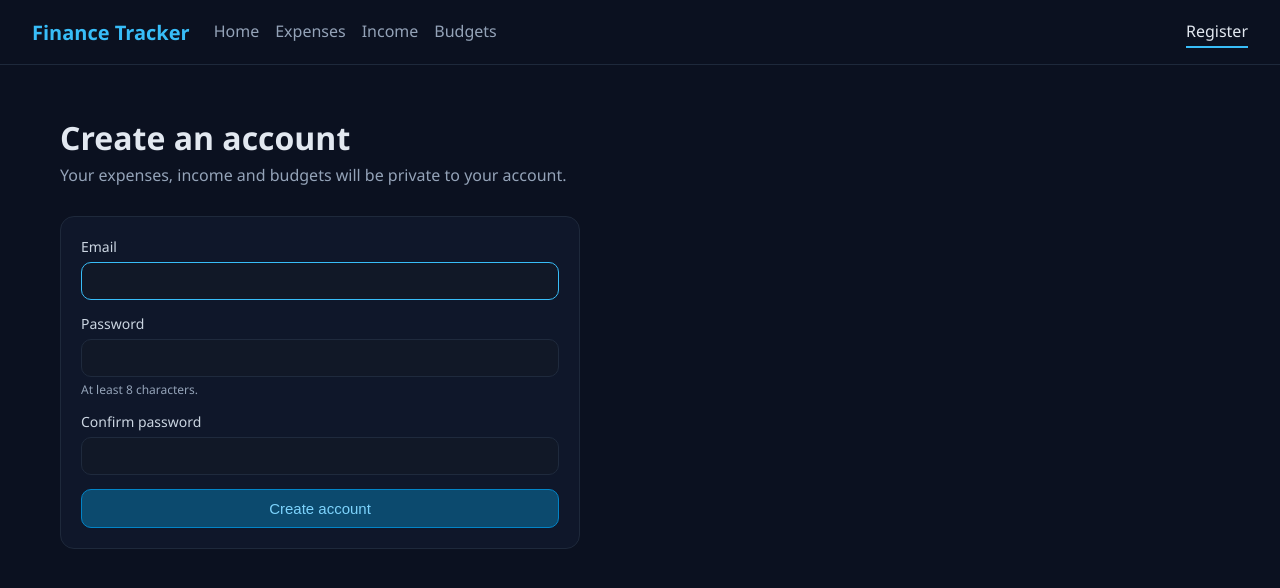
After one commit to JudeFlourish/Finance-Tracker, a Flask app: page /register in a window 1280 px wide. The commit adds this page. Shown: the top 588 px of the page. Run offline with Flask 3, Linux system fonts and the light colour scheme.

Commit message:
registration page design

```diff
--- a/finance_tracker/__init__.py
+++ b/finance_tracker/__init__.py
@@ -8,6 +8,7 @@ import os
 from flask import Flask
 
 from . import config, database, importer, web
+from .auth import login
 
 
 def create_app(test_config=None):
@@ -19,6 +20,7 @@ def create_app(test_config=None):
     # make the folder for the SQLite file (instance/ by default, not committed)
     os.makedirs(os.path.dirname(os.path.abspath(app.config["DATABASE"])), exist_ok=True)
     database.init_app(app)
+    login.init_app(app)
     importer.init_app(app)
     web.init_app(app)
 
@@ -28,6 +30,7 @@ def create_app(test_config=None):
 
 def _register_blueprints(app):
     # each feature is its own blueprint, adding a feature = one line here
+    from .auth.routes import bp as auth_bp
     from .budgets.routes import bp as budgets_bp
     from .dashboard.routes import bp as dashboard_bp
     from .expenses.routes import bp as expenses_bp
@@ -37,3 +40,4 @@ def _register_blueprints(app):
     app.register_blueprint(expenses_bp)
     app.register_blueprint(income_bp)
     app.register_blueprint(budgets_bp)
+    app.register_blueprint(auth_bp)
--- /dev/null
+++ b/finance_tracker/auth/routes.py
@@ -0,0 +1,51 @@
+"""HTTP layer for accounts (US-10). No SQL and no validation rules in here."""
+from flask import Blueprint, flash, redirect, render_template, request, url_for
+from flask_login import current_user, login_user
+from sqlalchemy.exc import IntegrityError
+
+from ..database import db
+from ..validation import ValidationError
+from .repository import UserRepository
+from .validation import MIN_PASSWORD_LENGTH, validate_registration
+
+bp = Blueprint("auth", __name__)
+
+EMAIL_TAKEN = "An account with this email already exists."
+
+
+def _form_page(email="", status=200):
+    # only the email is shown again after an error, never the password
+    return render_template(
+        "auth/register.html", email=email, min_length=MIN_PASSWORD_LENGTH,
+    ), status
+
+
+@bp.route("/register", methods=["GET", "POST"])
+def register():
+    # someone already logged in doesn't need a new account
+    if current_user.is_authenticated:
+        return redirect(url_for("dashboard.home"))
+    if request.method == "GET":
+        return _form_page()
+
+    typed_email = request.form.get("email", "")
+    try:
+        registration = validate_registration(request.form)
+    except ValidationError as error:
+        flash(str(error), "error")
+        return _form_page(typed_email, 400)
+
+    repo = UserRepository(db.session)
+    if repo.get_by_email(registration.email) is not None:
+        flash(EMAIL_TAKEN, "error")
+        return _form_page(typed_email, 400)
+    try:
+        user = repo.add(registration.email, registration.password)
+    except IntegrityError:
+        # two sign-ups with the same email at the same moment: the UNIQUE rule catches the second
+        flash(EMAIL_TAKEN, "error")
+        return _form_page(typed_email, 400)
+
+    login_user(user)
+    flash("Welcome! Your account is ready.", "success")
+    return redirect(url_for("dashboard.home"))
--- a/finance_tracker/static/style.css
+++ b/finance_tracker/static/style.css
@@ -41,6 +41,19 @@ body {
 
 .nav-link:hover {
     color: #e2e8f0;
+}
+
+/* right side of the nav bar: Register, or who is logged in */
+.nav-account {
+    margin-left: auto;
+    display: flex;
+    align-items: center;
+    gap: 16px;
+}
+
+.nav-user {
+    color: #94a3b8;
+    font-size: 14px;
 }
 
 /* the page you are on */
@@ -214,6 +227,13 @@ h2 {
 
 .row .field {
     flex: 1;
+}
+
+/* a short help text under a form field */
+.hint {
+    color: #94a3b8;
+    font-size: 12px;
+    margin-top: 4px;
 }
 
 label {
--- /dev/null
+++ b/finance_tracker/templates/auth/register.html
@@ -0,0 +1,31 @@
+{% extends "base.html" %}
+
+{% block title %}Register · Finance Tracker{% endblock %}
+
+{% block content %}
+    <h1>Create an account</h1>
+    <p class="subtitle">Your expenses, income and budgets will be private to your account.</p>
+
+    <section class="card narrow">
+        <form action="{{ url_for('auth.register') }}" method="post">
+            <div class="field">
+                <label for="email">Email</label>
+                <input type="email" id="email" name="email" value="{{ email }}"
+                       autocomplete="email" required autofocus>
+            </div>
+            <div class="field">
+                <label for="password">Password</label>
+                <!-- new-password: lets the browser offer to make and save a strong password -->
+                <input type="password" id="password" name="password" minlength="{{ min_length }}" maxlength="128"
+                       autocomplete="new-password" aria-describedby="password-hint" required>
+                <small id="password-hint" class="hint">At least {{ min_length }} characters.</small>
+            </div>
+            <div class="field">
+                <label for="confirm">Confirm password</label>
+                <input type="password" id="confirm" name="confirm" minlength="{{ min_length }}" maxlength="128"
+                       autocomplete="new-password" required>
+            </div>
+            <button type="submit" class="btn btn-blue full">Create account</button>
+        </form>
+    </section>
+{% endblock %}
--- a/finance_tracker/templates/base.html
+++ b/finance_tracker/templates/base.html
@@ -17,6 +17,15 @@
            class="nav-link{% if request.blueprint == endpoint.split('.')[0] %} active{% endif %}">{{ label }}</a>
         {% endfor %}
     </div>
+    <!-- who is logged in; current_user comes from Flask-Login -->
+    <div class="nav-account">
+        {% if current_user.is_authenticated %}
+        <span class="nav-user">{{ current_user.email }}</span>
+        {% else %}
+        <a href="{{ url_for('auth.register') }}"
+           class="nav-link{% if request.endpoint == 'auth.register' %} active{% endif %}">Register</a>
+        {% endif %}
+    </div>
 </nav>
 
 <main class="container">
```
Also changed, not shown: finance_tracker/auth/login.py (added, +26 -0 lines), tests/conftest.py (+16 -2 lines), tests/test_register.py (added, +141 -0 lines), README.md.
